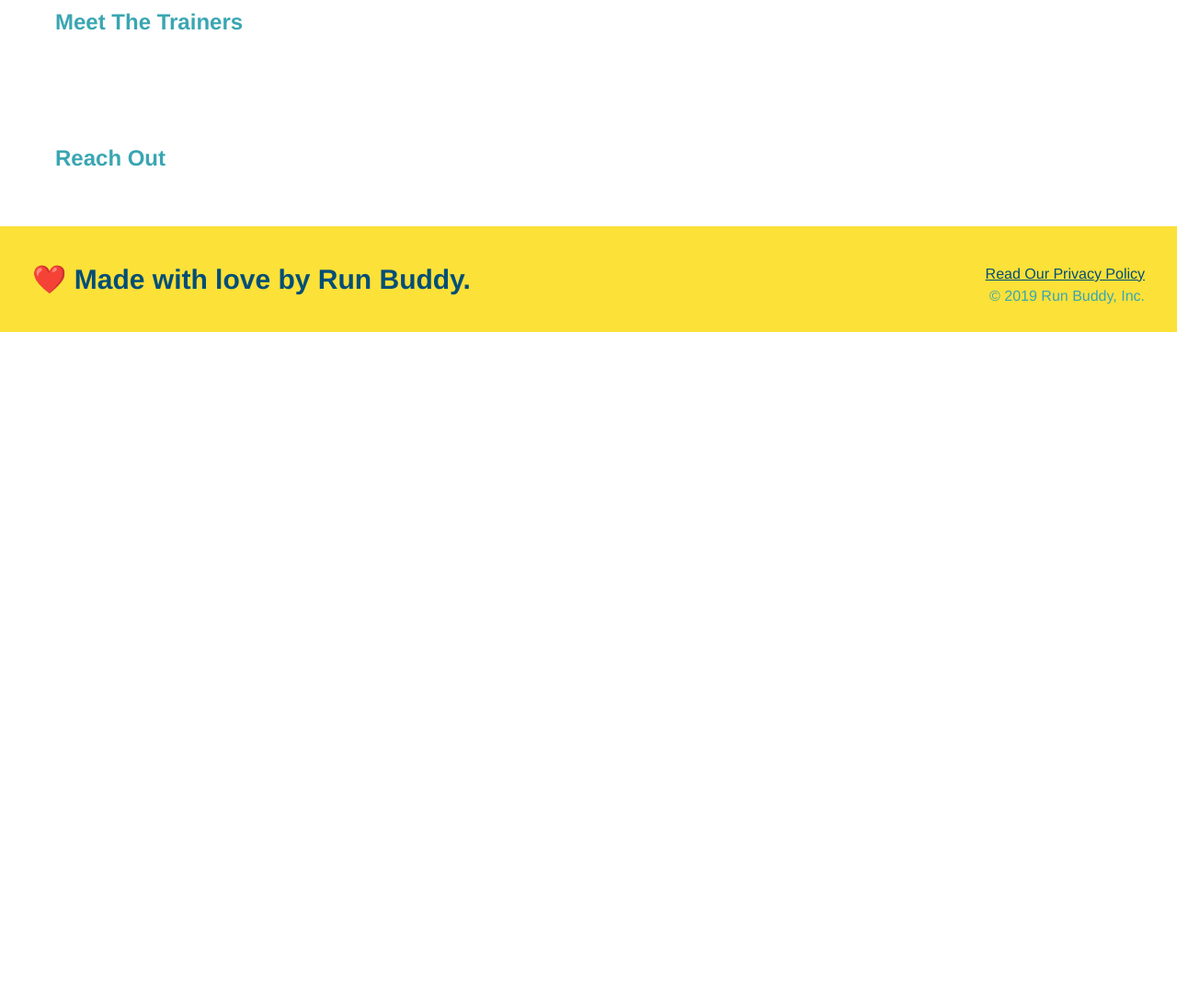
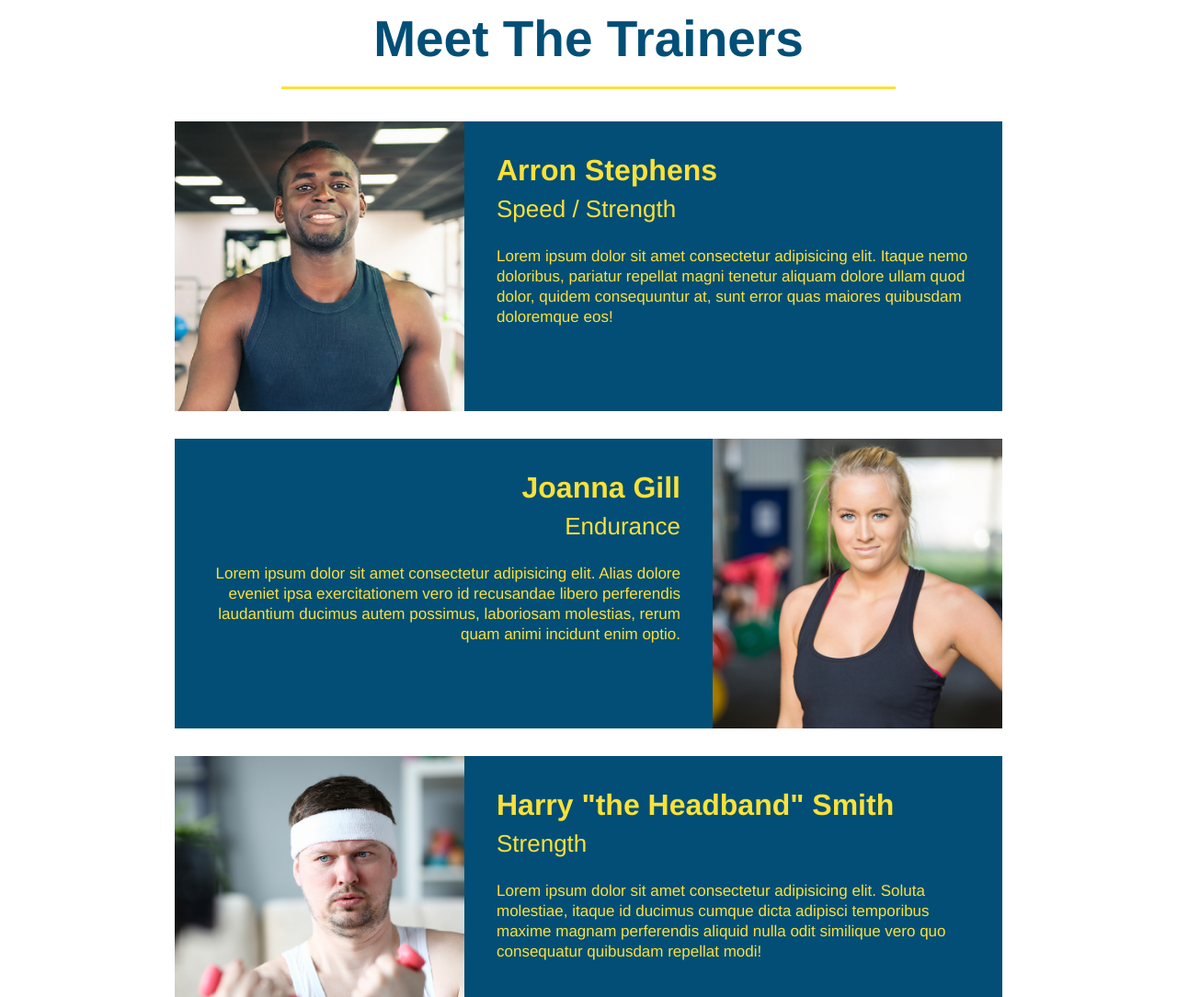
Before and after one commit to Andrewplee/run-buddy-new, a plain HTML site: page index.html in a window 1280 px wide. Shown: the part 2780-3864 px from the top of the page at 92% size. Before the commit the page ends 3141 px from the top, so only its background shows below. Drawn offline with Linux system fonts and the light colour scheme.

Commit message:
meet the trainers section

```diff
--- a/assets/css/style.css
+++ b/assets/css/style.css
@@ -305,3 +305,74 @@ section {
     font-size: 38px;
 
   }
+
+  .trainers {
+
+    text-align: center;
+
+  }
+
+  .trainer {
+
+    width: 900px;
+
+    margin: 0 auto 30px auto;
+
+    background-color: #024e76;
+
+    color: #fce138;
+
+    overflow: auto;
+  }
+
+  .trainer img {
+
+    width: 35%;
+
+    float: left;
+
+  }
+
+  .trainer-bio {
+
+    padding: 35px;
+
+    float: left;
+
+    width: 65%;
+
+  }
+
+  .text-left {
+
+    text-align: left;
+
+  }
+
+  .text-right {
+
+    text-align: right;
+
+  }
+
+  .trainer-bio h3 {
+    font-size: 32px;
+    margin-bottom: 8px;
+  }
+
+  .trainer-bio h4 {
+
+    font-weight: lighter;
+
+    font-size: 26px;
+
+    margin-bottom: 25px;
+
+  }
+
+  .trainer-bio p {
+
+    font-size: 17px;
+
+    line-height: 1.3;
+  }
--- a/index.html
+++ b/index.html
@@ -158,8 +158,60 @@
 
         </section>
 
-        <section>
-            <h2>Meet The Trainers</h2>
+        <section id="your-trainers" class="trainers">
+            <h2 class="section-title primary-border">Meet The Trainers</h2>
+
+            <article class="trainer">
+
+                <img src="./assets/images/trainer-1.jpg" alt="Arron Stephens in his workout clothes, ready to pump iron" />
+
+                <div class="trainer-bio text-left">
+
+                    <h3>Arron Stephens</h3>
+
+                    <h4>Speed / Strength</h4>
+
+                    <p>
+                    Lorem ipsum dolor sit amet consectetur adipisicing elit. Itaque nemo doloribus, pariatur repellat magni tenetur aliquam dolore ullam quod dolor, quidem consequuntur at, sunt error quas maiores quibusdam doloremque eos!
+                    </p>
+
+                </div>
+
+            </article>
+
+            <!-- second trainer bio -->
+            <article class="trainer">
+
+                <div class="trainer-bio text-right">
+
+                 <h3>Joanna Gill</h3>
+
+                 <h4>Endurance</h4>
+
+                 <p>
+                     Lorem ipsum dolor sit amet consectetur adipisicing elit. Alias dolore eveniet ipsa exercitationem vero id recusandae libero perferendis laudantium ducimus autem possimus, laboriosam molestias, rerum quam animi incidunt enim optio.
+                 </p>
+
+                </div>
+
+                <img src="./assets/images/trainer-2.jpg" alt="Joanna Gill cooling off after a workout" />
+            </article>
+
+            <!-- third trainer bio -->
+            <article class="trainer">
+
+                <img src="./assets/images/trainer-3.jpg" alt="Harry Smith wearing a headband and lifting comically small pink weights" />
+
+                <div class="trainer-bio text-left">
+                 <h3>Harry "the Headband" Smith</h3>
+
+                 <h4>Strength</h4>
+
+                 <p>
+                     Lorem ipsum dolor sit amet consectetur adipisicing elit. Soluta molestiae, itaque id ducimus cumque dicta adipisci temporibus maxime magnam perferendis aliquid nulla odit similique vero quo consequatur quibusdam repellat modi!
+                 </p>
+                </div>
+            </article>
         </section>
 
         <section>
```
Also changed, not shown: assets/images/trainer-1.jpg (added), assets/images/trainer-2.jpg (added), assets/images/trainer-3.jpg (added).
